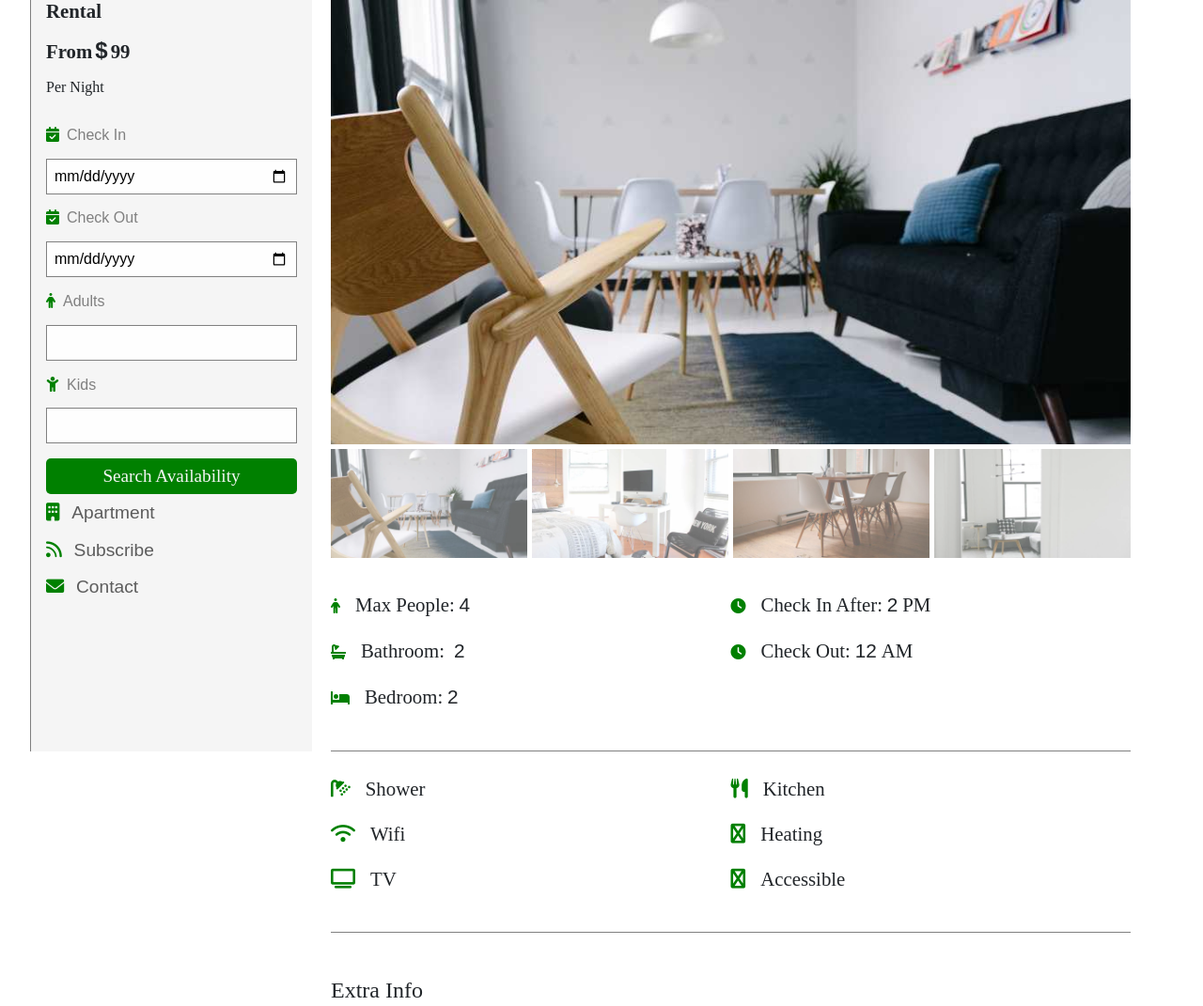
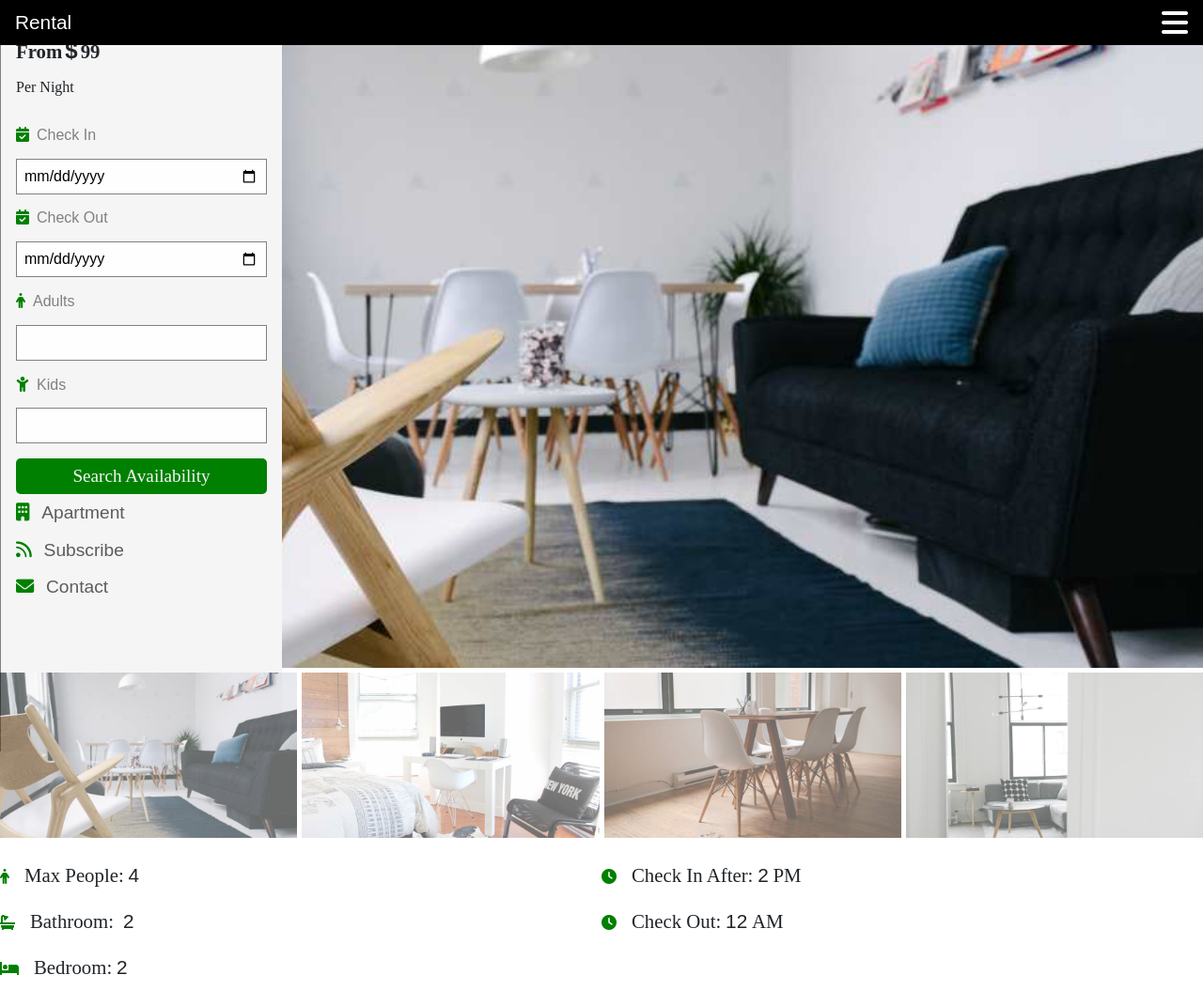
Before and after one commit to yeasin33/portfolio-template, a plain HTML site: page index.html in a window 1280 px wide. Shown: the top 1071 px of the page at 94% size. Drawn offline with nearby package versions, Linux system fonts and the light colour scheme.

Commit message:
modify full website

```diff
--- a/index.html
+++ b/index.html
@@ -19,6 +19,14 @@
 </head>
 <body>
   <nav>
+    <!--first div navbar for mobile and tab -->
+    <div class="top-navbar">
+      <ul>
+        <li>Rental</li>
+        <li><a id="nav-bar" href=""></a></li>
+      </ul>
+    </div>
+    <!--Second navbar for desktop and large size side navbar -->
     <div class="side-navbar">
      <div>
         <h1>Rental</h1>
--- a/style.css
+++ b/style.css
@@ -5,9 +5,11 @@
     font-family: 'Poppins', sans-serif;
 }
 :root{
+    --clr-white:#ffffff;
     --clr-whitesmoke:#f5f5f5;
     --clr-gray:#808080;
     --clr-purple:#008000;
+    --clr-black:#000000;
 
 }
 
@@ -17,17 +19,44 @@ ul{
     padding:0;
     list-style-type: none;
 }
-nav{
+nav > .top-navbar {
+    position: fixed;
+    width: 100%;
+    z-index: 1;
+}
+nav > .top-navbar ul{
+    display: flex;
+    justify-content: space-between;
+    align-items: center;
+    background-color: var(--clr-black);
+}
+nav > .top-navbar > ul li:first-child{
+    color: var(--clr-white);
+    padding-left: 1rem;
+    font-size: 1.3rem;
+}
+  nav > .top-navbar > ul li a{
+    display: block;
+    text-decoration: none;
+}
+nav > .top-navbar > ul li a:hover{
+    background-color: green;
+}
+nav > .top-navbar > ul li:nth-child(2) #nav-bar::before{
+    content: '\f0c9';
+    font-family: "Font Awesome 5 Free";
+    font-weight: bold;
+    font-size: 2rem;
+    padding: 1rem;
+    color: var(--clr-white);
+}
+.side-navbar{
     position: fixed;
     height: 100%;
     width:300px;
     background-color: var(--clr-whitesmoke);
     border-left: 1px solid var(--clr-gray);
     overflow-y: scroll;
-}
-body{
-    width: 95%;
-    margin: 0px auto 0px auto;
 }
  .side-navbar{
      padding: 0rem 1rem 0px 1rem;
@@ -80,7 +109,6 @@ body{
     background-color: #ffffff;
     border: 1px solid black;
     outline: 2px solid var(--clr-gray);
-    outline-offset: -3px;
 
 }
 .side-navbar > div:nth-child(2) > form div button{
@@ -130,10 +158,6 @@ body{
     }
 }
 /* Main Content area style start here */
- main,footer{
-    width: 70%;
-    margin-left: 320px;
-}
 .container-room > div > img{
     width: 100%;
     object-fit: cover;
@@ -143,7 +167,6 @@ body{
     display: grid;
     grid-gap: 5px;
     grid-template-columns: repeat(4, 1fr);
-    grid-template-rows: auto auto auto auto;
 }
 .container-room > .room-1{
     grid-area: 1/ 1/ 2/ span 4;
@@ -355,3 +378,12 @@ footer > p{
         text-align: center  ;
     }
 } */
+@media screen and (max-width:800px){
+    nav > .side-navbar{
+        display: none;
+    }
+    .container-room,.space-area,.amenities-area,.contact-area,.container-info{
+        width: 95%;
+        margin: 0px auto 0px auto;
+    }
+}
```
